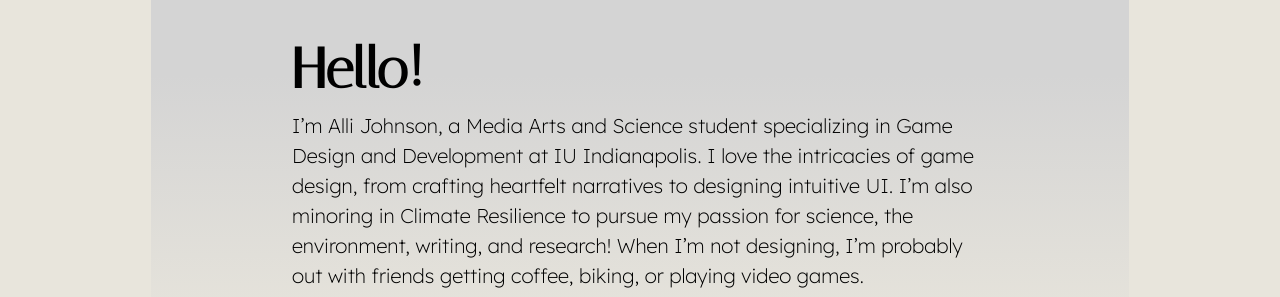
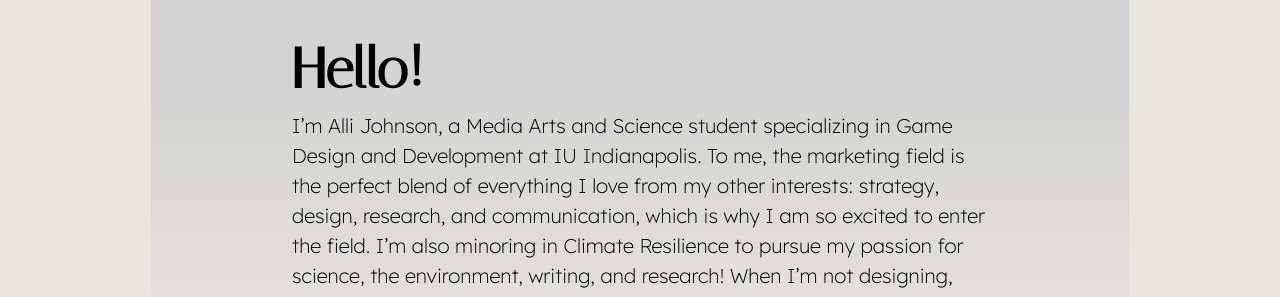
Before and after one commit to allijohnsondesign/portfolio, a website: page index.html in a window 1280 px wide. Shown: the part 4030-4327 px from the top of the page. Drawn offline with Linux system fonts and the light colour scheme; a web font is replaced by a local one.

Commit message:
Updated About Me

```diff
--- a/index.html
+++ b/index.html
@@ -116,12 +116,13 @@
             <h1>Hello!</h1>
             <p>
               I’m Alli Johnson, a Media Arts and Science student specializing in
-              Game Design and Development at IU Indianapolis. I love the
-              intricacies of game design, from crafting heartfelt narratives to
-              designing intuitive UI. I’m also minoring in Climate Resilience to
-              pursue my passion for science, the environment, writing, and
-              research! When I’m not designing, I’m probably out with friends
-              getting coffee, biking, or playing video games.
+              Game Design and Development at IU Indianapolis. To me, the marketing
+              field is the perfect blend of everything I love from my other interests:
+              strategy, design, research, and communication, which is why I am so excited
+              to enter the field.
+              I’m also minoring in Climate Resilience to pursue my passion for science,
+              the environment, writing, and research! When I’m not designing,
+              I’m probably out with friends getting coffee, biking, or playing video games.
             </p>
           </div>
           <div id="about-socials">
```
